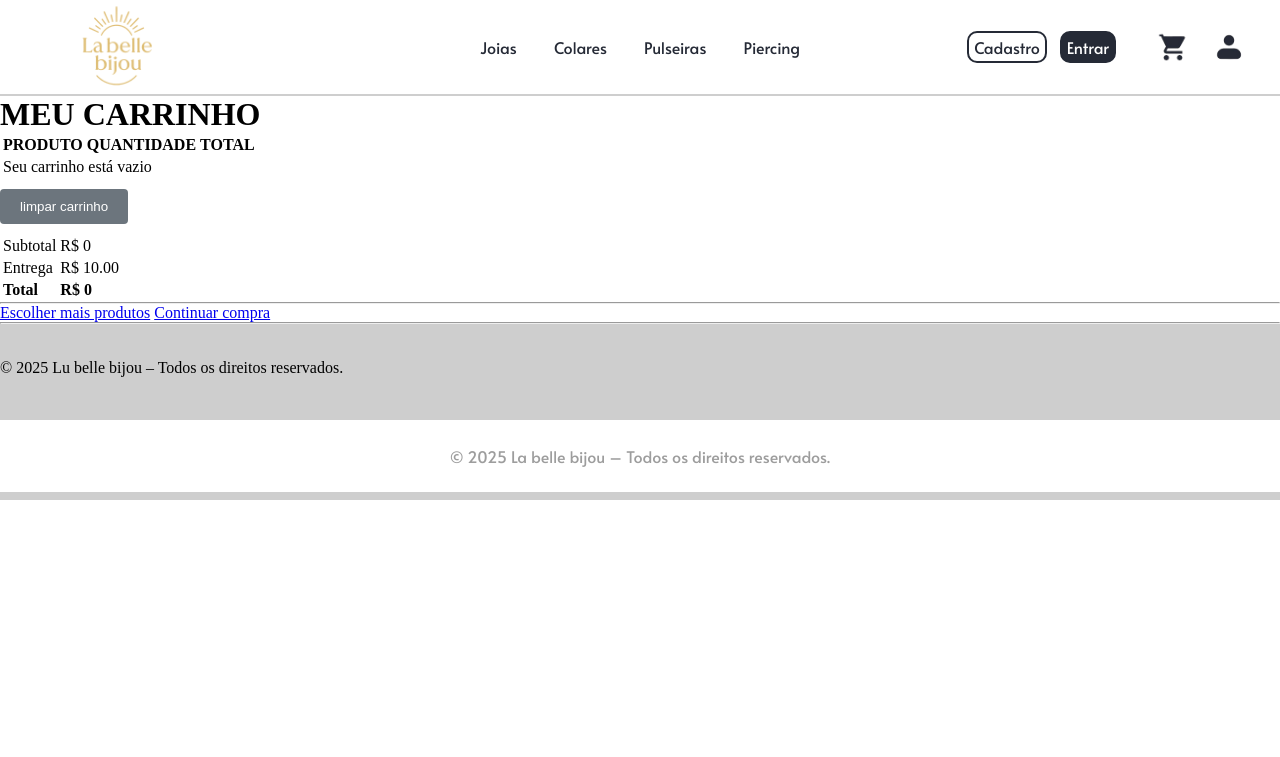
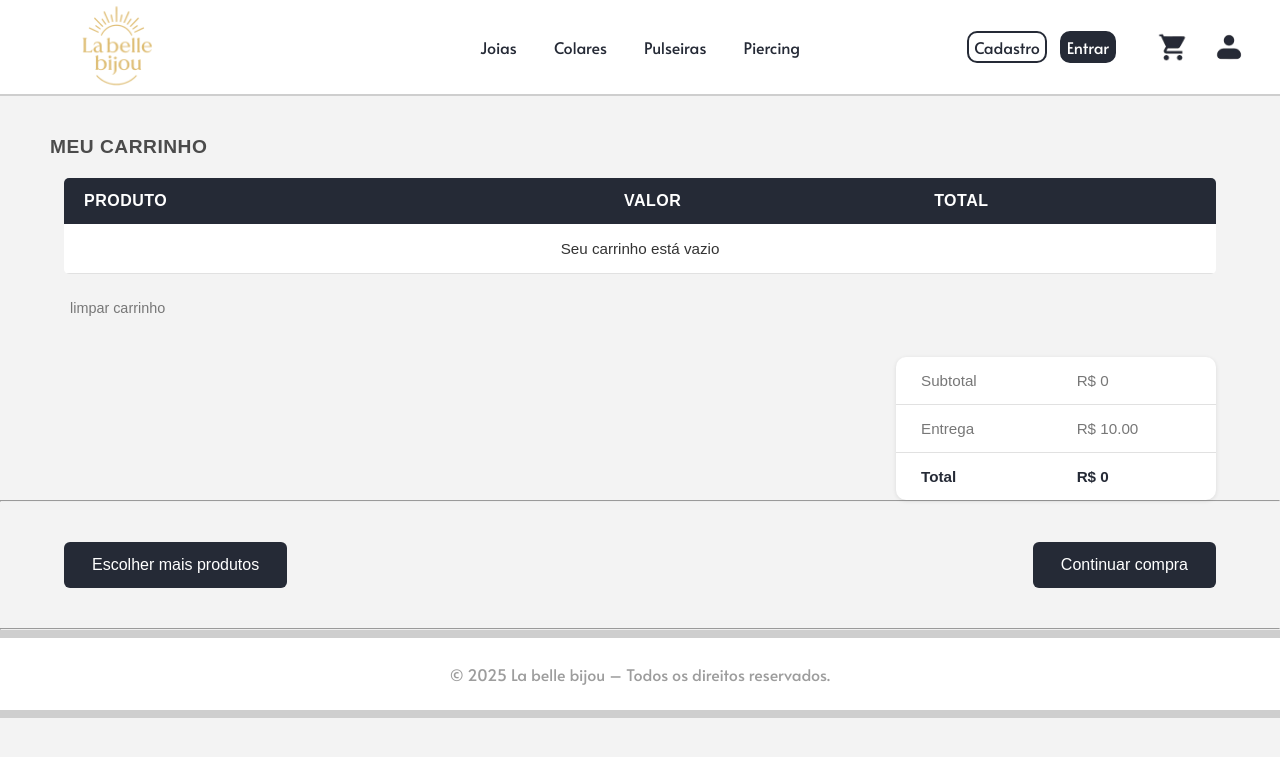
Before and after one commit to SENAI-Morvan-Figueiredo/La-Belle-Bijou, a Django app: page /produtos/carrinho/ in a window 1280 px wide. Shown: the top 757 px of the page. Run offline with Django 5.2, Linux system fonts and the light colour scheme.

Commit message:
Tela de carrinho com scripts e sendo estilizada

```diff
--- a/products/static/css/carrinho.css
+++ b/products/static/css/carrinho.css
@@ -1,73 +1,210 @@
-/* Estilos para transformar na foto 2 */
-h2 {
-    text-align: center;
-    font-size: 24px;
-    font-weight: bold;
-    margin-bottom: 30px;
-    text-transform: uppercase;
+/* =================== GERAL =================== */
+body {
+  background-color: #f3f3f3;
+  font-family: "Poppins", sans-serif;
+  color: #333;
+  margin: 0;
+  padding: 0;
 }
 
-.table {
-    width: 100%;
-    border-collapse: collapse;
-    margin-bottom: 20px;
-    background: white;
+/* =================== TÍTULO =================== */
+h1 {
+  font-size: 1.2rem;
+  color: #4b4b4b;
+  text-transform: uppercase;
+  margin: 40px 0 20px 50px;
+  font-weight: 600;
+  letter-spacing: 0.5px;
 }
 
-.table th {
-    background-color: #f8f9fa;
-    padding: 15px 10px;
-    text-align: left;
-    font-weight: bold;
-    border-bottom: 2px solid #ddd;
-    text-transform: uppercase;
+/* =================== TABELA DO CARRINHO =================== */
+.cart-table {
+  width: 90%;
+  margin: 0 auto;
+  border-collapse: collapse;
+  background-color: white;
+  border-radius: 5px;
+  overflow: hidden;
 }
 
-.table td {
-    padding: 15px 10px;
-    border-bottom: 1px solid #ddd;
-    vertical-align: middle;
+.cart-table thead {
+  background-color: #252A36;
+  color: white;
+  font-weight: 500;
+  letter-spacing: 0.5px;
 }
 
-.table img {
-    margin-right: 10px;
-    vertical-align: middle;
+.cart-table th {
+  text-align: center;
+  padding: 14px;
 }
 
-.btn-danger {
-    background: #dc3545;
-    color: white;
-    padding: 8px 15px;
-    text-decoration: none;
-    border-radius: 4px;
-    border: none;
-    cursor: pointer;
+.cart-table th:first-child {
+  text-align: left;
+  padding-left: 20px;
 }
 
-.btn-danger:hover {
-    background: #c82333;
-    color: white;
+.cart-table td {
+  padding: 16px;
+  border-bottom: 1px solid #e1e1e1;
+  text-align: center;
+  vertical-align: middle;
+  font-size: 0.95rem;
 }
 
-button {
-    background: #6c757d;
-    color: white;
-    border: none;
-    padding: 10px 20px;
-    margin: 10px 0;
-    cursor: pointer;
-    border-radius: 4px;
+/* =================== PRODUTO =================== */
+.product-name {
+  display: flex;
+  align-items: center;
+  gap: 15px;
+  text-align: left;
 }
 
-button:hover {
-    background: #545b62;
+.product-name img {
+  width: 80px;
+  height: 80px;
+  border-radius: 5px;
+  object-fit: cover;
 }
 
-h3 {
-    text-align: right;
-    font-size: 20px;
-    margin: 20px 0;
-    padding: 15px;
-    background: #f8f9fa;
-    border-top: 2px solid #ddd;
+/* =================== QUANTIDADE =================== */
+.quantity {
+  display: flex;
+  justify-content: center;
+  align-items: center;
+  gap: 8px;
 }
+
+.quantity button {
+  background-color: white;
+  border: 1px solid #ccc;
+  border-radius: 50%;
+  width: 28px;
+  height: 28px;
+  cursor: pointer;
+  font-weight: bold;
+  color: #252A36;
+  transition: 0.3s ease;
+}
+
+.quantity button:hover {
+  background-color: #252A36;
+  color: white;
+}
+
+.quantity span {
+  font-weight: 500;
+}
+
+/* =================== PREÇO =================== */
+.price {
+  font-weight: 500;
+}
+
+/* =================== BOTÃO REMOVER =================== */
+.remove-btn {
+  background-color: transparent;
+  border: 1px solid #dc3545;
+  color: #dc3545;
+  padding: 6px 12px;
+  border-radius: 5px;
+  font-size: 0.85rem;
+  text-decoration: none;
+  transition: 0.3s ease;
+}
+
+.remove-btn:hover {
+  background-color: #dc3545;
+  color: white;
+}
+
+/* =================== BOTÃO LIMPAR =================== */
+.clear-btn {
+  margin: 25px 0 0 5%;
+  background: none;
+  border: none;
+  color: #777;
+  cursor: pointer;
+  font-size: 0.9rem;
+}
+
+.clear-btn:hover {
+  text-decoration: underline;
+}
+
+/* =================== RESUMO (Subtotal / Entrega / Total) =================== */
+.summary {
+  display: flex;
+  justify-content: flex-end;
+  margin: 40px 5% 0 0;
+}
+
+.summary-table {
+  background: white;
+  border-radius: 10px;
+  width: 320px;
+  border-collapse: collapse;
+  overflow: hidden;
+  box-shadow: 0px 1px 4px rgba(0, 0, 0, 0.1);
+}
+
+.summary-table td {
+  padding: 15px 25px;
+  font-size: 0.95rem;
+  color: #777;
+  border-bottom: 1px solid #e1e1e1;
+}
+
+.summary-table tr:last-child td {
+  border-bottom: none;
+}
+
+.summary-table tr.total-row td {
+  font-weight: bold;
+  color: #252A36;
+}
+
+/* =================== BOTÕES FINAIS =================== */
+.cart-actions {
+  display: flex;
+  justify-content: space-between;
+  align-items: center;
+  width: 90%;
+  margin: 40px auto;
+}
+
+.action-link {
+  background-color: #252A36;
+  color: white;
+  text-decoration: none;
+  padding: 14px 28px;
+  border-radius: 6px;
+  font-weight: 500;
+  transition: 0.3s;
+}
+
+.action-link:hover {
+  background-color: #1d202b;
+}
+
+/* =================== RESPONSIVIDADE =================== */
+@media (max-width: 768px) {
+  .cart-table th, .cart-table td {
+    font-size: 0.9rem;
+    padding: 10px;
+  }
+
+  .cart-actions {
+    flex-direction: column;
+    gap: 20px;
+  }
+
+  .summary {
+    justify-content: center;
+    margin-right: 0;
+  }
+
+  .summary-table {
+    width: 90%;
+  }
+}
--- a/products/templates/products/carrinho.html
+++ b/products/templates/products/carrinho.html
@@ -12,7 +12,7 @@
   <thead>
     <tr>
       <th>PRODUTO</th>
-      <th>QUANTIDADE</th>
+      <th>VALOR</th>
       <th>TOTAL</th>
       <th></th>
     </tr>
@@ -70,10 +70,6 @@
 
 <hr>
 
-<footer>
-    <p>© 2025 Lu belle bijou – Todos os direitos reservados.</p>
-</footer>
-
 <script>
 function updateQuantity(itemId, change) {
     const qtyElement = document.getElementById('qty-' + itemId);
```
